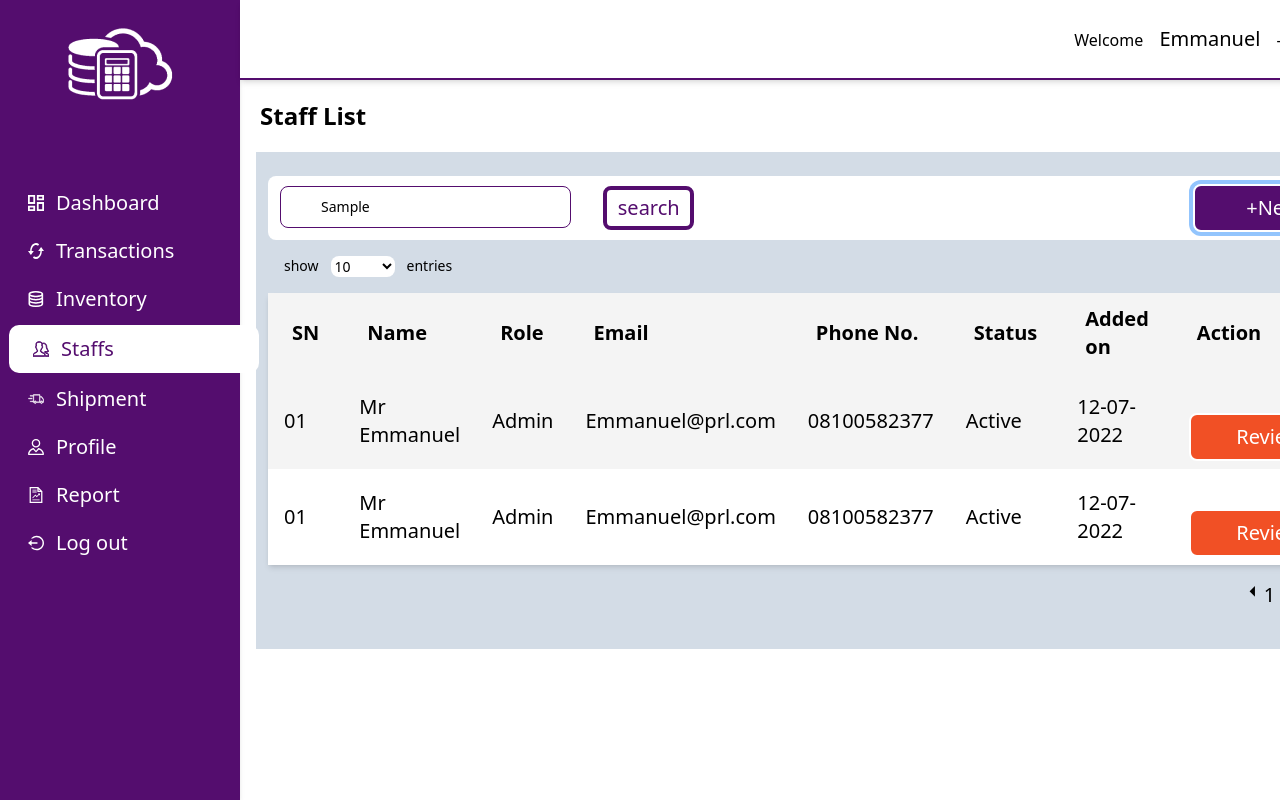
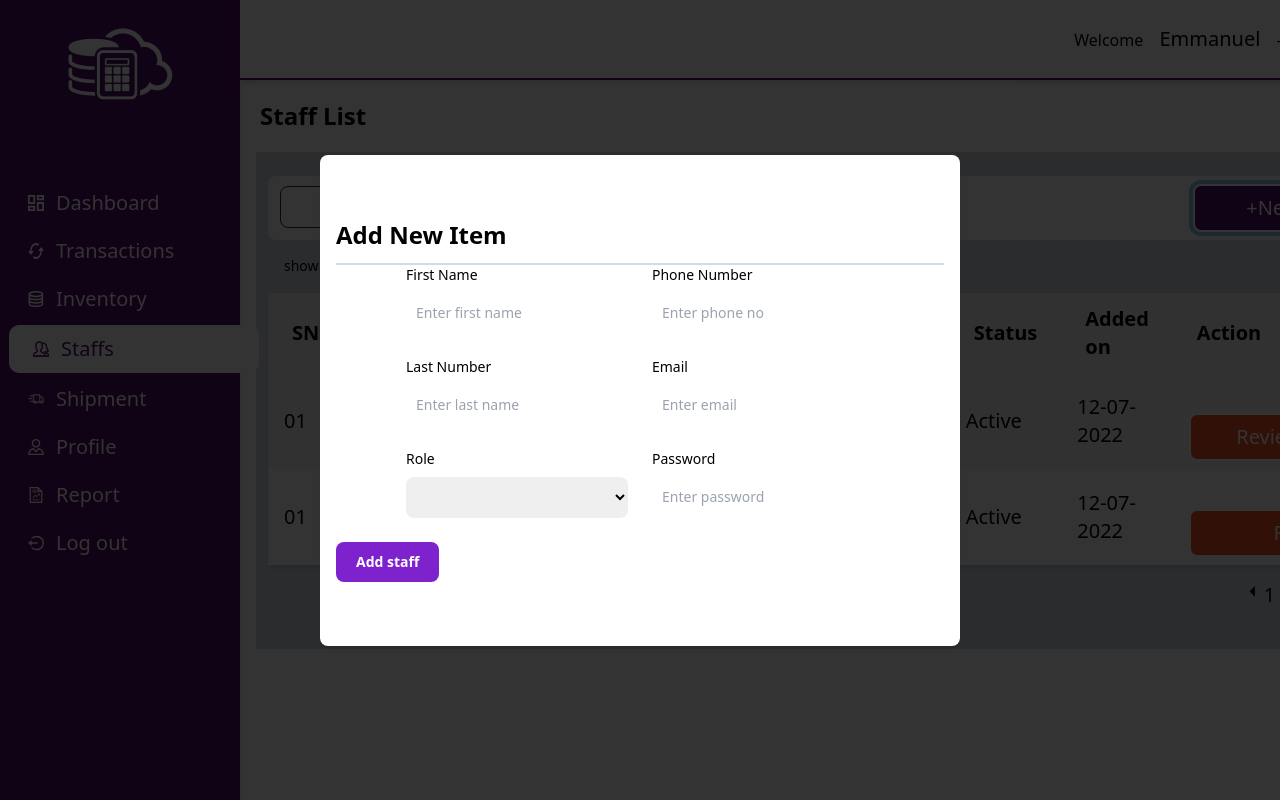
Before and after one commit to habeebability/icesset-frontend, a Vue app: page /staffs in a window 1280 px wide. Both pictures are taken after typing "Sample" into the empty fields and a click on the button "+New". Shown: the top 800 px of the page. Built offline with nearby package versions, Linux system fonts and the light colour scheme.

Commit message:
part of modal for staffs

```diff
--- a/src/views/staffs/Staffs.vue
+++ b/src/views/staffs/Staffs.vue
@@ -14,7 +14,7 @@
           </button>
         </div>
         <div class="">
-            <button @click="showModal=false" type="button" class="inline-flex lg:justify-center w-12 items-center p-1 lg:p-2 lg:w-40 text-xs lg:text-xl font-medium text-white rounded-lg border-2 bg-primary hover:bg-blue-800 focus:ring-4 focus:outline-none focus:ring-blue-300 dark:bg-blue-600 dark:hover:bg-blue-700 dark:focus:ring-blue-800">
+            <button @click="toggleModal" type="button" class="inline-flex lg:justify-center w-12 items-center p-1 lg:p-2 lg:w-40 text-xs lg:text-xl font-medium text-white rounded-lg border-2 bg-primary hover:bg-blue-800 focus:ring-4 focus:outline-none focus:ring-blue-300 dark:bg-blue-600 dark:hover:bg-blue-700 dark:focus:ring-blue-800">
               +New
             </button>
         </div>
@@ -114,7 +114,7 @@
                 12-07-2022
               </td>
               <td class="lg:py-2 lg:px-4">
-                <button type="submit" class="inline-flex justify-center items-center p-2 lg:w-40 mt-8 text-xs lg:text-xl font-medium text-white rounded-lg border-2 bg-secondary hover:bg-blue-800 focus:ring-4 focus:outline-none focus:ring-blue-300 dark:bg-blue-600 dark:hover:bg-blue-700 dark:focus:ring-blue-800">
+                <button type="submit" class="inline-flex justify-end items-center p-2 lg:w-40 mt-8 text-xs lg:text-xl font-medium text-white rounded-lg border-2 bg-secondary hover:bg-blue-800 focus:ring-4 focus:outline-none focus:ring-blue-300 dark:bg-blue-600 dark:hover:bg-blue-700 dark:focus:ring-blue-800">
                   Review
                 </button>
               </td>
@@ -140,18 +140,162 @@
         </span>
 
       </div>
+      <div v-if="modalActive" >
+          <Modal :modalActive="modalActive" class="bg-gray-light" >
+          <div class=" rounded-0">
+          <h1 class="border-b-2 border-gray-light text-2xl font-bold pb-3">Add New Item</h1>
+              <!-- <div
+              v-if="err"
+              class="bg-red-100 border border-red-400 text-red-700 px-4 py-3 rounded relative"
+              role="alert"
+              >
+              <strong class="font-bold">OOPS! </strong>
+              <span class="block sm:inline">{{ err }}</span>
+              </div>
+
+              <div
+              v-if="success"
+              class="bg-green-100 border border-green-400 text-green-700 px-4 py-3 rounded relative"
+              role="alert"
+              >
+              <strong class="font-bold">YAY! </strong>
+              <span class="block sm:inline">{{ success }}</span>
+              </div> -->
+
+              <form @submit.prevent="addItem">
+              <div class="input-form flex justify-center items-center">
+                  <div>
+                  <div class="grid gap-6 mb-6 lg:grid-cols-2">
+                      <div>
+                      <label
+                          for="name"
+                          class="block mb-2 text-sm font-medium text-gray-900 dark:text-gray-300"
+                          >First Name</label
+                      >
+                      <input
+                          type="text"
+                          id="name"
+                          class="bg-gray-50 text-gray-900 text-sm rounded-lg focus:ring-purple-500 focus:border-purple-500 block w-full p-2.5"
+                          placeholder="Enter first name"
+                          required
+                          v-model="name"
+                      />
+                      </div>
+                      <div>
+                      <label
+                          for="maker"
+                          class="block mb-2 text-sm font-medium text-gray-900 dark:text-gray-300"
+                          >Phone Number</label
+                      >
+                      <input
+                          type="text"
+                          id="maker"
+                          class="bg-gray-50 text-gray-900 text-sm rounded-lg focus:ring-purple-500 focus:border-purple-500 block w-full p-2.5"
+                          placeholder="Enter phone no"
+                          required
+                          v-model="maker"
+                      />
+                      </div>
+
+                      <div>
+                      <label
+                          for="acquired-on"
+                          class="block mb-2 text-sm font-medium text-gray-900 dark:text-gray-300"
+                          >Last Number</label
+                      >
+                      <input
+                          type="text"
+                          id="acquiredOn"
+                          class="bg-gray-50 text-gray-900 text-sm rounded-lg focus:ring-purple-500 focus:border-purple-500 block w-full p-2.5"
+                          placeholder="Enter last name"
+                          v-model="acquiredOn"
+                          required
+                      />
+                      </div>
+                      <div>
+                      <label
+                          for="quantity"
+                          class="block mb-2 text-sm font-medium text-gray-900 dark:text-gray-300"
+                          >Email</label
+                      >
+                      <input
+                          type="text"
+                          id="acquiredOn"
+                          class="bg-gray-50 text-gray-900 text-sm rounded-lg focus:ring-purple-500 focus:border-purple-500 block w-full p-2.5"
+                          placeholder="Enter email"
+                          v-model="acquiredOn"
+                          required
+                      />
+                      </div>
+                      <div>
+                      <label
+                          for="category"
+                          class="block mb-2 text-sm font-medium text-gray-900 dark:text-gray-300"
+                          >Role</label
+                      >
+                      <select
+                          name="role"
+                          id="role"
+                          class="bg-gray-50 text-gray-900 text-sm rounded-lg focus:ring-purple-500 focus:border-purple-500 block w-full p-2.5"
+                          v-model="role"
+                          required
+                      >
+                          <option selected>Select role</option>
+                          <option value="electronics">Admin</option>
+                          <option value="electronics">Storekeeper</option>
+                          <option value="consumables">Project Manager</option>
+                          <option value="electronics">Technician</option>
+                          <option value="electronics">Electrician</option>
+                      </select>
+                      </div>
+                      <div>
+                      <label
+                          for="password"
+                          class="block mb-2 text-sm font-medium text-gray-900 dark:text-gray-300"
+                          >Password</label
+                      >
+                      <input
+                          type="text"
+                          id="password"
+                          class="bg-gray-50 text-gray-900 text-sm rounded-lg focus:ring-purple-500 focus:border-purple-500 block w-full p-2.5"
+                          placeholder="Enter password"
+                          v-model="password"
+                          required
+                      />
+                      </div>
+                    </div>
+                  </div>
+              </div>
+
+              <button
+                  type="submit"
+                  class="text-white flex justify-end bg-purple-700 hover:bg-purple-800 focus:ring-4 focus:outline-none focus:ring-purple-300 font-semibold rounded-lg text-sm w-full right-0 sm:w-auto px-5 py-2.5 text-center"
+              >
+                  Add staff
+              </button>
+            </form>
+          </div>
+          </Modal>
+      </div>
     </div>
   </div>
 </template>
 
 <script>
+import { ref } from "vue";
+import Modal from "../../components/ui/Modal.vue";
 export default {
-  data() {
-    return {
-      showModal: true
-    }
-  }
-}
+  components: {
+    Modal,
+  },
+  setup() {
+    const modalActive = ref(false);
+    const toggleModal = () => {
+      modalActive.value = !modalActive.value;
+    };
+    return { modalActive, toggleModal };
+  },
+};
 </script>
 
 
```
